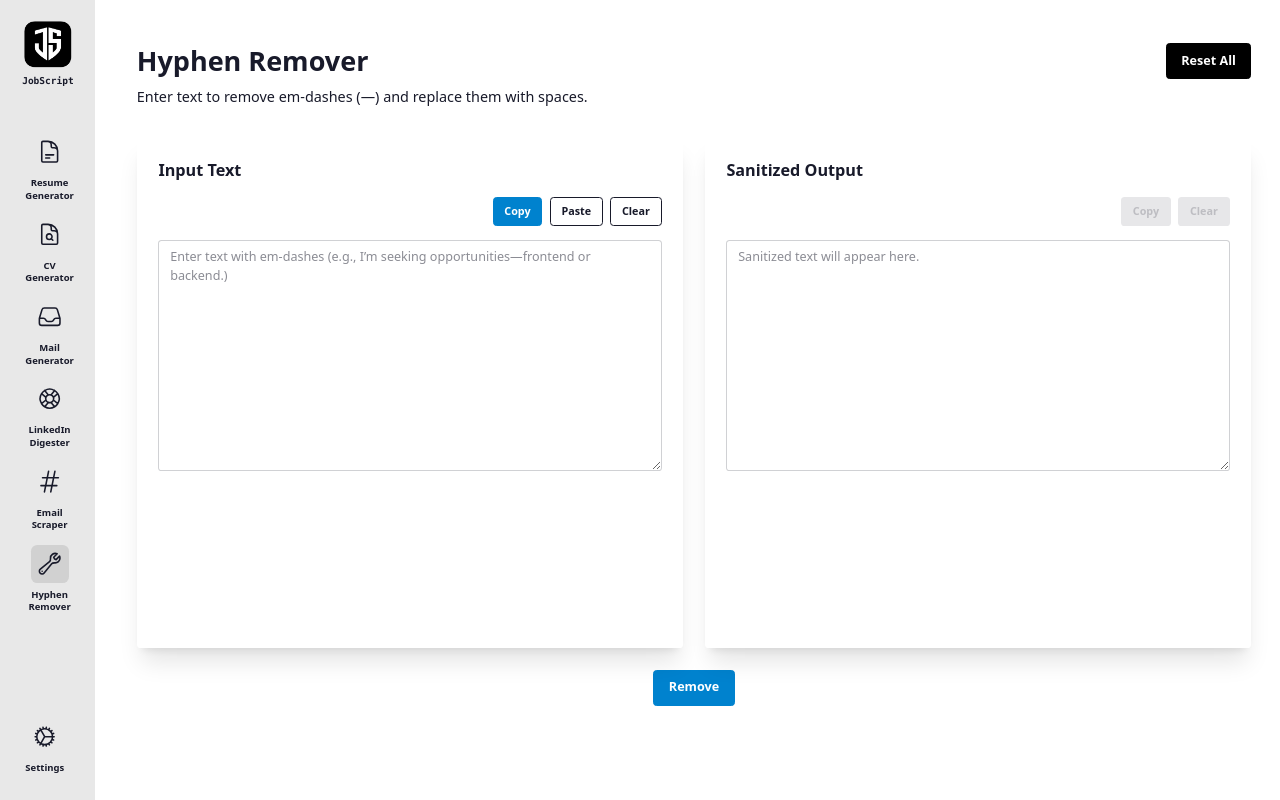
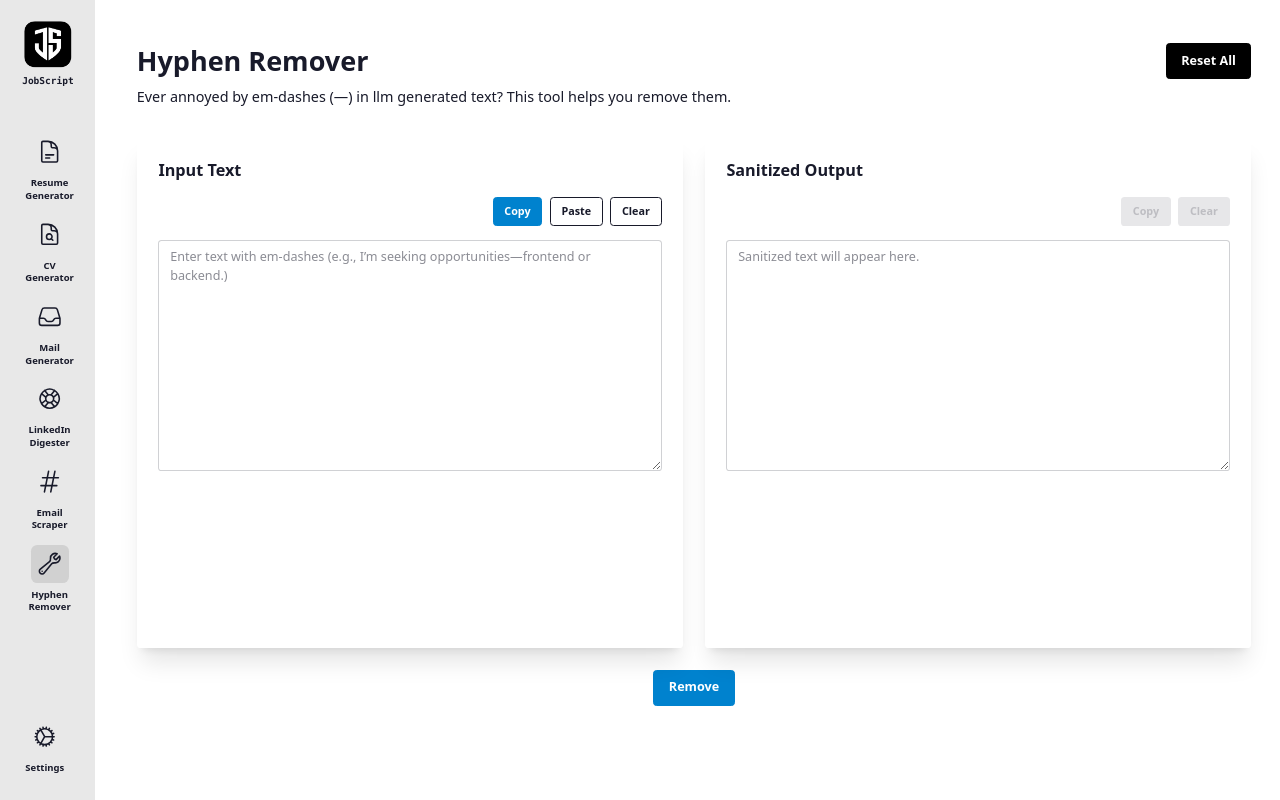
Before and after one commit to rgcsekaraa/jobscript, a Next.js app: page /hyphen-remover in a window 1280 px wide. Built offline with nearby package versions, Linux system fonts and the light colour scheme.

Commit message:
different intro text

```diff
--- a/app/hyphen-remover/page.tsx
+++ b/app/hyphen-remover/page.tsx
@@ -126,7 +126,8 @@ export default function HyphenRemoverPage() {
           </div>
         </div>
         <p className="mt-2">
-          Enter text to remove em-dashes (—) and replace them with spaces.
+          Ever annoyed by em-dashes (—) in llm generated text? This tool helps
+          you remove them.
         </p>
       </header>
 
```
